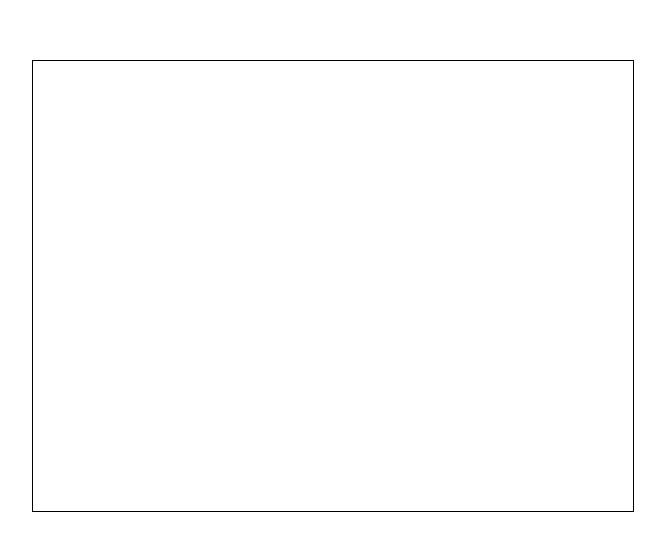
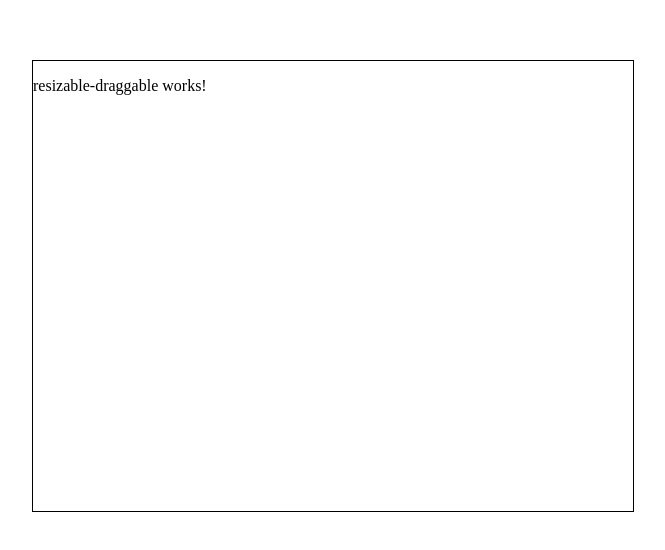
Before and after one commit to theideasaler/angular-resizable-draggable, an Angular app: page / in a window 1280 px wide. Shown: the part 114-664 px from the top of the page, without its empty margins (307-972 px from the left). Built offline with nearby package versions, Linux system fonts and the light colour scheme.

Commit message:
initilize component

```diff
--- a/src/app/app.component.html
+++ b/src/app/app.component.html
@@ -1 +1,3 @@
-<div class="box-container"></div>
+<div class="box-container">
+  <app-resizable-draggable ></app-resizable-draggable>
+</div>
--- a/src/app/app.module.ts
+++ b/src/app/app.module.ts
@@ -2,10 +2,12 @@ import { BrowserModule } from '@angular/platform-browser';
 import { NgModule } from '@angular/core';
 
 import { AppComponent } from './app.component';
+import { ResizableDraggableComponent } from './resizable-draggable/resizable-draggable.component';
 
 @NgModule({
   declarations: [
-    AppComponent
+    AppComponent,
+    ResizableDraggableComponent
   ],
   imports: [
     BrowserModule
--- /dev/null
+++ b/src/app/resizable-draggable/resizable-draggable.component.html
@@ -0,0 +1 @@
+<p>resizable-draggable works!</p>
--- /dev/null
+++ b/src/app/resizable-draggable/resizable-draggable.component.ts
@@ -0,0 +1,15 @@
+import { Component, OnInit } from '@angular/core';
+
+@Component({
+  selector: 'app-resizable-draggable',
+  templateUrl: './resizable-draggable.component.html',
+  styleUrls: ['./resizable-draggable.component.scss']
+})
+export class ResizableDraggableComponent implements OnInit {
+
+  constructor() { }
+
+  ngOnInit(): void {
+  }
+
+}
```
Also changed, not shown: src/app/resizable-draggable/resizable-draggable.component.scss (added), 1 other file (tests, documents, lock files or other folders).
